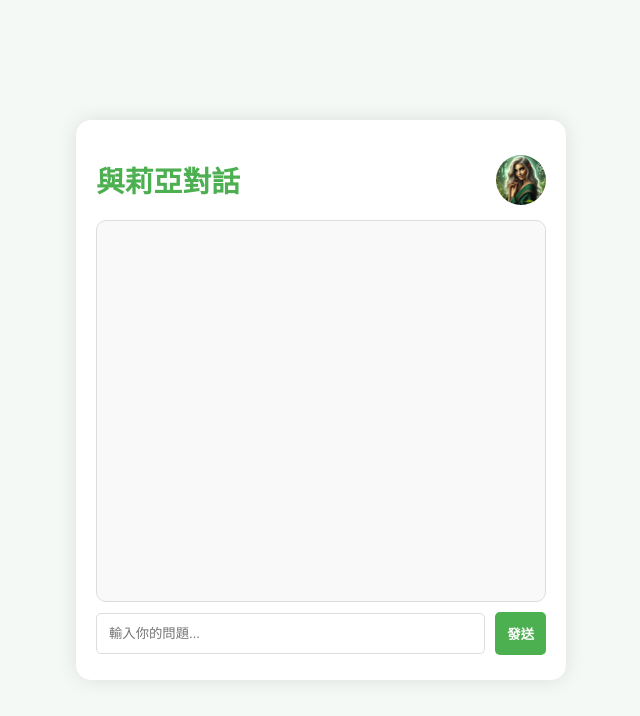
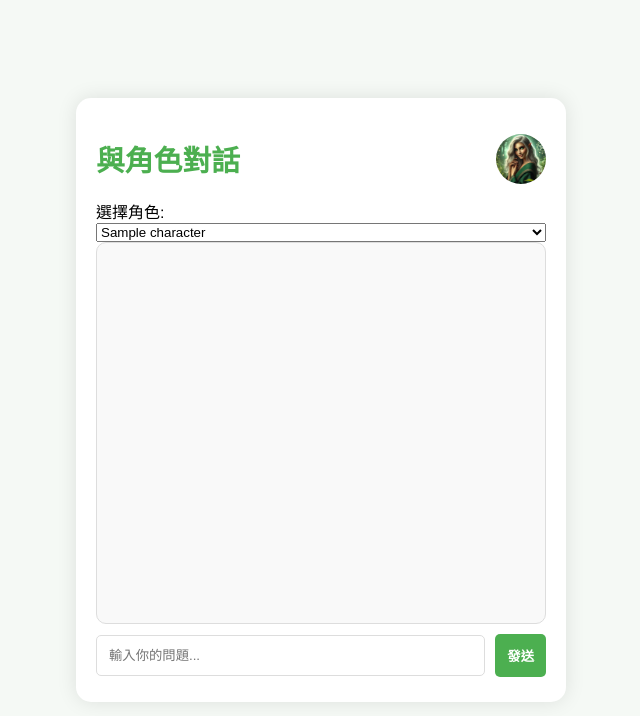
Before and after one commit to Oinktech2024/Techie-AI, a Flask app: template templates/index.html in a window 1280 px wide. Shown: the top 716 px of the page, without its empty margins (319-959 px from the left). Run offline with Flask 3, Linux system fonts and the light colour scheme; the template is opened without the code that fills it: most values are stand-ins (such as "Sample title", 1, 10 or a date in 2020); parts of the project's set-up code (start-up, migrations or seed data) failed here and were passed over.

Commit message:
Update index.html

```diff
--- a/templates/index.html
+++ b/templates/index.html
@@ -4,15 +4,24 @@
     <meta charset="UTF-8">
     <meta http-equiv="X-UA-Compatible" content="IE=edge">
     <meta name="viewport" content="width=device-width, initial-scale=1.0">
-    <title>與莉亞對話</title>
+    <title>與角色對話</title>
     <link rel="stylesheet" href="/static/styles.css">
 </head>
 <body>
     <div class="chat-container">
         <div class="header">
-            <h1>與莉亞對話</h1>
+            <h1>與角色對話</h1>
             <img src="/static/liya.jpg" alt="Liya" class="liya-image">
         </div>
+
+        <!-- 角色選擇下拉選單 -->
+        <label for="character-select">選擇角色:</label>
+        <select id="character-select">
+            {% for character in characters %}
+                <option value="{{ character }}">{{ character }}</option>
+            {% endfor %}
+        </select>
+
         <div id="chat-box"></div>
         <div class="input-container">
             <input type="text" id="user-input" placeholder="輸入你的問題..." />
```
